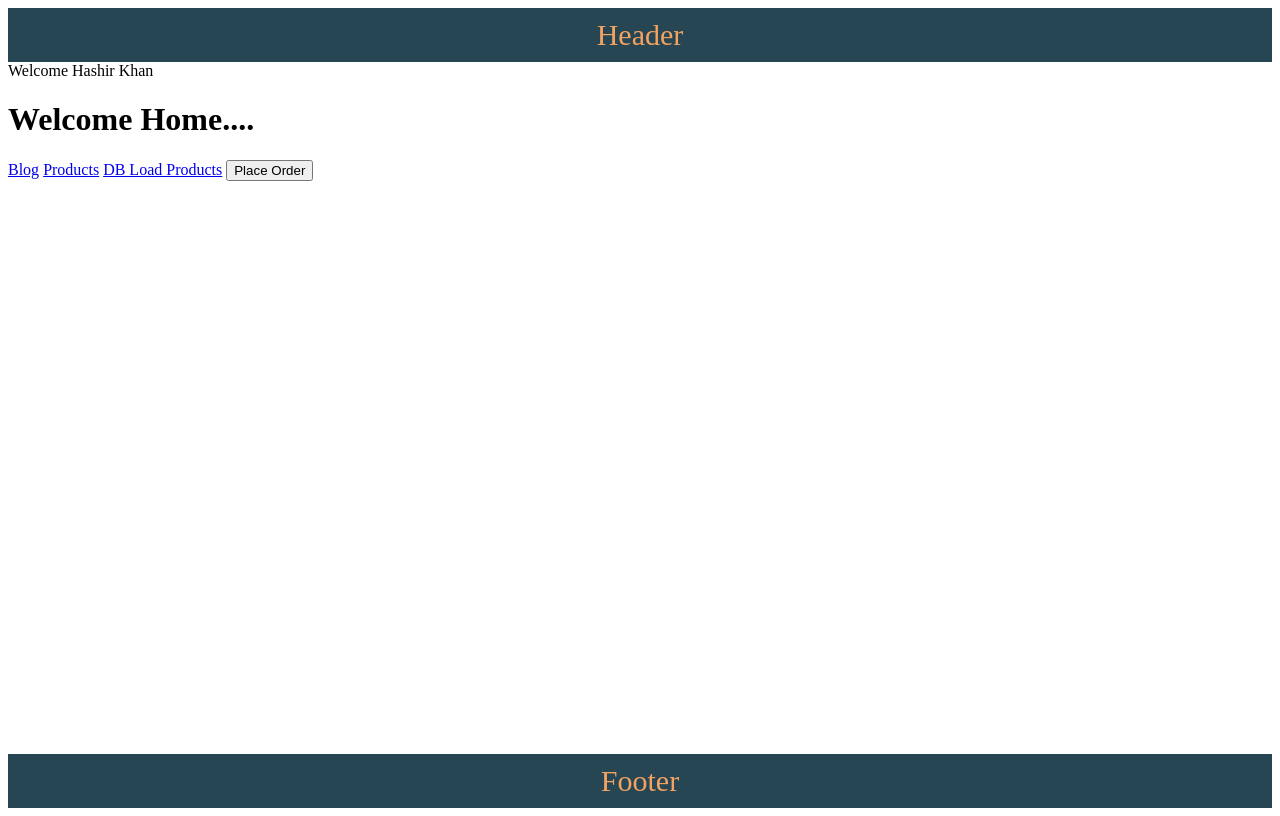
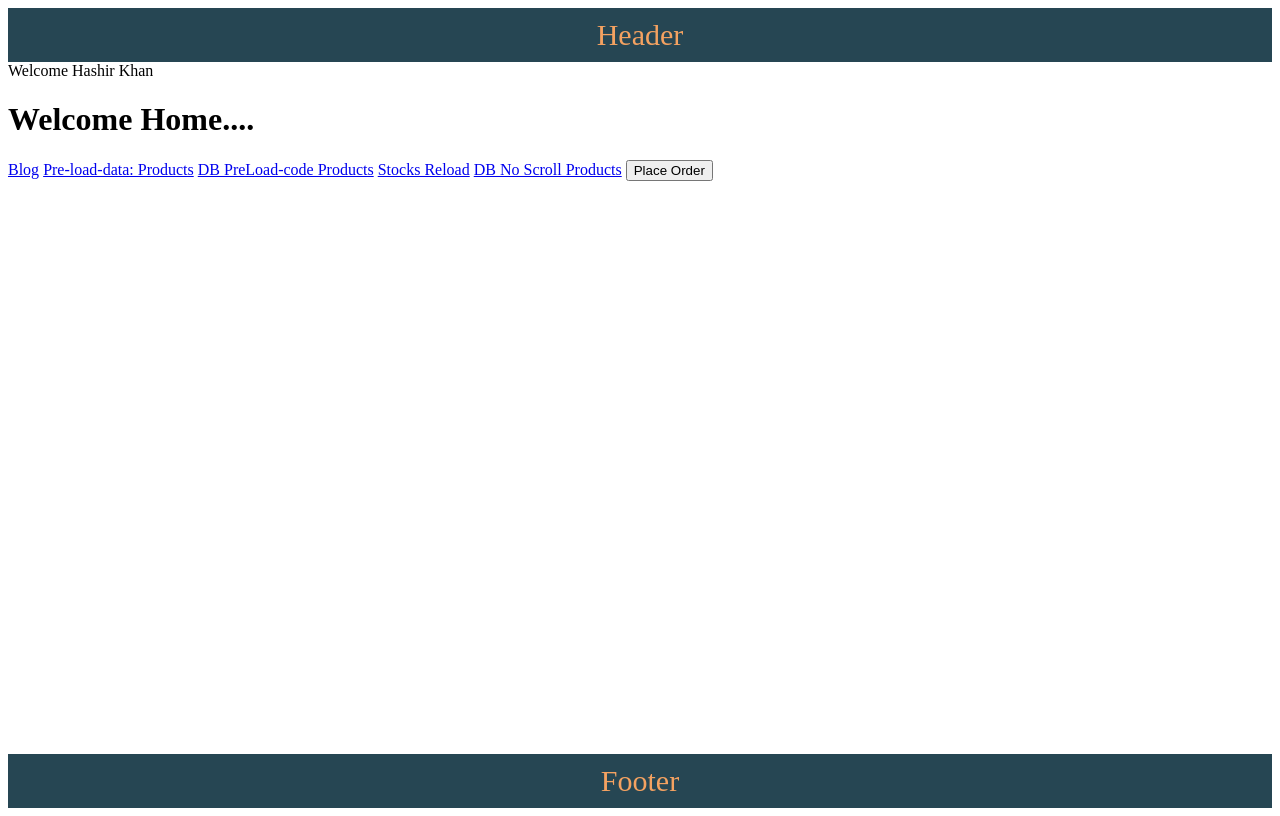
Before and after one commit to kamranlatifch/svelte-kit-practice, a SvelteKit app: page / in a window 1280 px wide. Built offline with nearby package versions, Linux system fonts and the light colour scheme.

Commit message:
39: reload and no scroll

```diff
--- a/src/app.html
+++ b/src/app.html
@@ -8,7 +8,7 @@
 	</head>
 	<!-- data-sveltekit-preload-data="hover" -->
 
-	<body data-sveltekit-preload-code="hover">
+	<body>
 		<div style="display: contents">%sveltekit.body%</div>
 	</body>
 </html>
--- a/src/routes/+page.svelte
+++ b/src/routes/+page.svelte
@@ -14,10 +14,19 @@
 	});
 </script>
 
-<h1>Welcome Home....</h1>
+<h1 class="tall">Welcome Home....</h1>
 
 <a href="/blog">Blog</a>
-<a href="/products">Products</a>
-<a href="/db-products">DB Load Products</a>
+<a href="/products" data-sveltekit-preload-data="hover">Pre-load-data: Products</a>
+<a href="/db-products" data-sveltekit-preload-code="hover">DB PreLoad-code Products</a>
+<a href="/stocks" data-sveltekit-reload>Stocks Reload</a>
+<a href="/db-products" data-sveltekit-noscroll="hover">DB No Scroll Products</a>
+
 <!-- Navigating Programatically -->
 <button on:click={handleClick}>Place Order</button>
+<!--
+<style>
+	.tall {
+		height: 100vh;
+	}
+</style> -->
--- a/src/routes/db-products/[productId]/+error.svelte
+++ b/src/routes/db-products/[productId]/+error.svelte
@@ -7,3 +7,4 @@
 	{$page.error.message}
 </h1>
 <p>{$page.error.hint}</p>
+<!-- Following is Redirect -->
```
